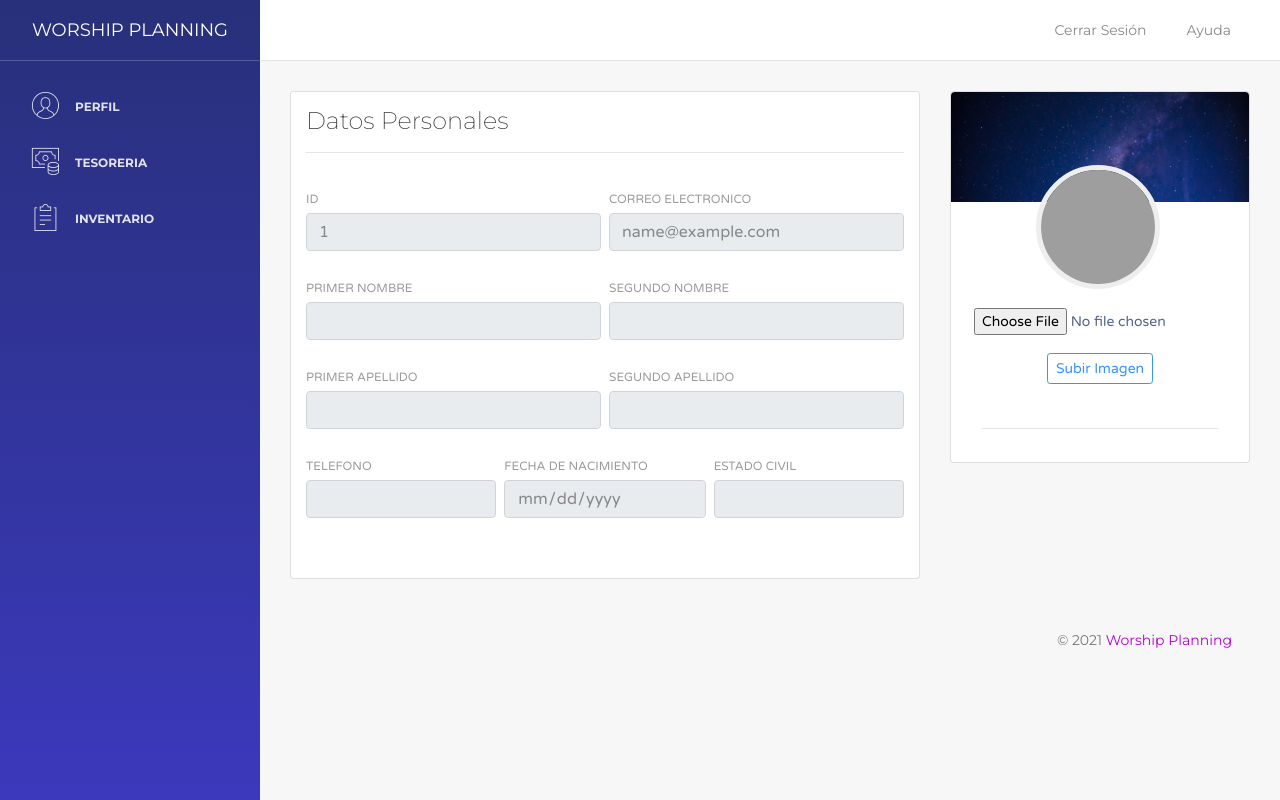
After one commit to Chucklagos/Worship-Planning, a PHP site: page /src/perfilTesorero.php in a window 1280 px wide. The commit adds this page. Run offline with PHP 8.4, Linux system fonts and the light colour scheme; the visitor is signed in with stand-in values (Sample User, id 1); data that the repository does not hold is empty; some libraries are stand-ins or nearby versions; grey boxes are pictures that could not be loaded.

Commit message:
Rol de tesorero agregado e implementado

```diff
--- a/src/editarMiembros.php
+++ b/src/editarMiembros.php
@@ -230,6 +230,7 @@ if(isset($_POST['Actualizar']) && $_POST['lugarBautismo']!=$row['lugarBautismo']
 												<select  class="form-control" id="rolUsuario" name="rolUsuario">
 													<option value="admin"   <?php if($rolUsuario=='admin') echo 'selected'; ?>>Admin</option>
 													<option value="lider"   <?php if($rolUsuario=='lider') echo 'selected'; ?>>Lider</option>
+													<option value="tesorero" <?php if($rolUsuario=='tesorero') echo 'selected'; ?>>Tesorero</option>
 													<option value="miembro" <?php if($rolUsuario=='miembro') echo 'selected'; ?>>Miembro</option>
 												</select>
 											</div>
--- /dev/null
+++ b/src/include/panelT.php
@@ -0,0 +1,45 @@
+<div class="sidebar" data-image="">
+            <!--
+        Tip 1: You can change the color of the sidebar using: data-color="purple | blue | green | orange | red"
+
+        Tip 2: you can also add an image using data-image tag
+    -->
+            <div class="sidebar-wrapper">
+                <div class="logo">
+                    <a href="#" class="simple-text">
+                        Worship Planning
+                    </a>
+                </div>
+                <ul class="nav">
+                    <li class="nav-item">
+                        <a class="nav-link" href="perfilTesorero.php" >
+                        <i class="nc-icon nc-circle-09"></i>
+                            <p>Perfil</p>
+                        </a>
+                    </li>
+                    <li>
+                        <a class="nav-link" href="tesoreria.php">
+                        <i class="nc-icon nc-money-coins"></i>
+                            <p>Tesoreria</p>
+                        </a>
+                    </li>
+                    <li>
+                        <a class="nav-link" href="inventario.php">
+                        <i class="nc-icon nc-notes"></i>
+                            <p>Inventario</p>
+                        </a>
+                    </li>
+                    <!--li>
+                        <a class="nav-link" href="#">
+                        <i class="nc-icon nc-layers-3"></i>
+                            <p>Discipulado</p>
+                        </a>
+                    </li-->
+
+                </ul>
+
+
+
+
+            </div>
+        </div>
--- /dev/null
+++ b/src/perfilTesorero.php
@@ -0,0 +1,282 @@
+<?php
+session_start();
+
+
+include ('db/conexion.php');
+$iden=$_SESSION['identidad'];
+$consulta= "SELECT * FROM usuario WHERE idUsuario=$iden ";
+$resultado= mysqli_query($conexion,$consulta);
+if(mysqli_num_rows($resultado)==1){
+   $row=mysqli_fetch_array($resultado);
+   $contrasena=$row['contrasena'];
+   $primerNombre=$row['primerNombre'];
+   $segundoNombre=$row['segundoNombre'];
+   $primerApellido=$row['primerApellido'];
+   $segundoApellido=$row['segundoApellido'];
+   $telefono=$row['telefono'];
+   $rolUsuario=$row['rolUsuario'];
+   /*$fechaConversion=$row['fechaConversion'];*/
+   /*$fechaBautismo=$row['fechaBautismo'];*/
+   $estadoCivil=$row['estadoCivil'];
+   /*$lugarBautismo=$row['lugarBautismo'];*/
+}
+
+
+
+$varsession=$_SESSION['email'];
+$rolsession=$_SESSION['rolUsuario'];
+if($varsession==null || $varsession== ''){
+  header('location:accesoDenegado.php');
+  die();
+}
+if ($rolsession=='miembro') {
+  header('location: accesoRestringido.php');
+  die();
+}
+?>
+<!DOCTYPE html>
+<html lang="en">
+<head>
+  <?php include 'include/head.php'; ?>
+</head>
+<body>
+    <div class="wrapper">
+        <?php include 'include/panelT.php'; ?>
+        <div class="main-panel">
+            <!-- Navbar -->
+            <nav class="navbar navbar-expand-lg " color-on-scroll="500">
+            <!--<a class="navbar-brand" href="">Bienvenido(a): <?php echo $_SESSION['primerNombre'];?> </a>-->
+
+
+
+                <div class="container-fluid">
+                    <a class="navbar-brand" href="">  </a>
+                    <button href="" class="navbar-toggler navbar-toggler-right" type="button" data-toggle="collapse" aria-controls="navigation-index" aria-expanded="false" aria-label="Toggle navigation">
+                        <span class="navbar-toggler-bar burger-lines"></span>
+                        <span class="navbar-toggler-bar burger-lines"></span>
+                        <span class="navbar-toggler-bar burger-lines"></span>
+                    </button>
+                    <div class="collapse navbar-collapse justify-content-end" id="navigation">
+                        <ul class="nav navbar-nav mr-auto">
+
+                        </ul>
+                        <ul class="navbar-nav ml-auto">
+                            <li class="nav-item">
+                                <a class="nav-link" href="#pablo">
+                                    <span class="no-icon"></span>
+                                </a>
+                            </li>
+
+                            <li class="nav-item">
+                                <a class="nav-link" href="cerrar_session.php">
+                                    <span class="no-icon">Cerrar Sesión</span>
+                                </a>
+                                <a class="nav-link" href="manual_de_usuario.php">
+                                    <span class="no-icon">Ayuda</span>
+                                </a>
+                            </li>
+                        </ul>
+                    </div>
+                </div>
+            </nav>
+            <!-- End Navbar -->
+            <div class="content">
+                <div class="container-fluid">
+                    <div class="row">
+                        <div class="col-md-8">
+
+                            <div class="card">
+                                <div class="card-header">
+                                    <h4 class="card-title">Datos Personales</h4>
+                                    <hr>
+                                </div>
+                                <div class="card-body">
+                                    <form>
+                                        <div class="row">
+                                            <div class="col-md-6 pr-1">
+                                                <div class="form-group">
+                                                    <label>ID</label>
+                                                    <input type="text" class="form-control" disabled="" placeholder="" value="<?php echo $_SESSION['identidad'] ?>">
+                                                </div>
+                                            </div>
+                                            <div class="col-md-6 pl-1">
+                                                <div class="form-group">
+                                                    <label for="exampleInputEmail1"  >Correo electronico</label>
+                                                    <input type="email" class="form-control" value= "<?php echo $_SESSION['email'] ?>" disabled="">
+                                                </div>
+                                            </div>
+
+                                        </div>
+                                        <div class="row">
+                                            <div class="col-md-6 pr-1">
+                                                <div class="form-group">
+                                                    <label>Primer Nombre</label>
+                                                    <input type="text" class="form-control" placeholder="" value="<?php echo $primerNombre ?>" disabled="">
+                                                </div>
+                                            </div>
+                                            <div class="col-md-6 pl-1">
+                                                <div class="form-group">
+                                                    <label>Segundo Nombre</label>
+                                                    <input type="text" class="form-control" placeholder="" value="<?php echo $segundoNombre ?>" disabled="">
+                                                </div>
+                                            </div>
+                                        </div>
+                                        <div class="row">
+                                            <div class="col-md-6 pr-1">
+                                                <div class="form-group">
+                                                    <label>Primer Apellido</label>
+                                                    <input type="text" class="form-control" placeholder="" value="<?php echo $primerApellido ?>" disabled="">
+                                                </div>
+                                            </div>
+                                            <div class="col-md-6 pl-1">
+                                                <div class="form-group">
+                                                    <label>Segundo Apellido</label>
+                                                    <input type="text" class="form-control" placeholder="" value="<?php echo $segundoApellido ?>" disabled="">
+                                                </div>
+                                            </div>
+                                        </div>
+
+
+                                        <div class="row">
+                                            <div class="col-md-4 pr-1">
+                                                <div class="form-group">
+                                                    <label>Telefono</label>
+                                                    <input type="text" class="form-control" placeholder="" value="<?php echo $telefono ?>" disabled="">
+                                                </div>
+                                            </div>
+                                            <div class="col-md-4 px-1">
+                                                <div class="form-group">
+                                                    <label>Fecha de Nacimiento</label>
+                                                    <input type="date" class="form-control" placeholder="" value="<?php echo $_SESSION['fechaNacimiento'] ?>" disabled="">
+                                                </div>
+                                            </div>
+                                            <div class="col-md-4 pl-1">
+                                                <div class="form-group">
+                                                    <label>Estado Civil</label>
+                                                    <input type="text" class="form-control" placeholder="" value="<?php echo $estadoCivil;?>" disabled="">
+                                                </div>
+                                            </div>
+                                        </div>
+                                        <div class="row">
+                                            <div class="col-md-12">
+                                                <div class="form-group">
+
+                                                </div>
+                                            </div>
+                                        </div>
+
+                                        <div class="clearfix"></div>
+                                    </form>
+                                </div>
+                            </div>
+                        </div>
+                        <div class="col-md-4" >
+                            <div class="card card-user">
+                                <div class="card-image">
+                                    <img src="../assets/img/imagenPerfil.jpg" alt="...">
+                                </div>
+                                <div class="card-body">
+                                    <div class="author">
+                                                <br>
+                                            <a href="#">
+                                              <!--Extraer Foto de Usuario de la carpeta de Fotos-->
+                                              <?php $rid = $_SESSION['identidad'];
+                                                    $ruta = "imagenperfil/".$rid.'.jpg';
+                                                   // $fichero = $ruta.basename($_FILES['imagen']['name']);
+                                               ?>
+                                                <img class="avatar border-gray" src="<?php echo "$ruta"; ?>" alt="">
+
+                                            </a>
+                                           <form method="POST" action="" enctype="multipart/form-data">
+                                            <input type="file" name="imagen" class="form-control-file form-control-sm"><br>
+                                            <input type="submit" name="subir" value="Subir Imagen" class="btn btn-outline-primary btn-sm"><br><br>
+                                           </form>
+                                           <?php
+                                           if(isset($_POST['subir'])){
+                                               $ruta = "imagenperfil/";
+                                               $fichero = $ruta.basename($_FILES['imagen']['name']);
+                                               $rut = $_SESSION['identidad'].".jpg";
+                                               if(move_uploaded_file($_FILES['imagen']['tmp_name'], $ruta.$_SESSION['identidad'].".jpg")){
+
+                                                 require("db/conexion.php");
+                                                 $insertar = $conexion->query("UPDATE usuario SET imagen = '$rut' WHERE identidad ='".$_SESSION['identidad']."' ");
+
+
+                                               }
+
+                                           }
+                                           ?>
+                                            <br>
+                                            <h5 class="title"><?php echo $primerNombre;?></h5>
+                                            <hr>
+                                            <br>
+                                            <a href="#">
+                                                <h6 class="title"><?php echo $rolUsuario; ?></h6>
+                                            </a>
+                                    </div>
+                                </div>
+                            </div>
+                        </div>
+
+                        <!--div class="col-auto  col-md-12" >
+                            <br>
+                            <div class="card">
+                                <div class="card-header">
+                                    <h5 class="card-title">Información Ministerial</h5>
+                                    <hr>
+                                </div>
+
+                                <div class="card-body">
+                                    <form>
+                                        <div class="row">
+                                            <div class="col-md-4 pr-1">
+                                                <div class="form-group">
+                                                    <label>Cargo</label>
+                                                    <input type="text" class="form-control" placeholder="" value="<?php echo $rolUsuario ?>" disabled="">
+                                                </div>
+                                            </div>
+                                            <div class="col-md-4 px-1">
+                                                <div class="form-group">
+                                                    <label >Fecha de Conversión</label>
+                                                    <input type="date" class="form-control" value= "<?php echo $fechaConversion?>" >
+                                                </div>
+                                            </div>
+                                            <div class="col-md-4 pl-1">
+                                                <div class="form-group">
+                                                    <label>Fecha de Bautismo</label>
+                                                    <input type="date" class="form-control" placeholder="" value="<?php echo $fechaBautismo;?>">
+                                                </div>
+                                            </div>
+                                        </div>
+                                        <div class="row">
+                                            <div class="col-md-4 pr-1">
+                                                 <div class="form-group">
+                                                    <label>Lugar Bautismo</label>
+                                                    <input type="text" class="form-control" placeholder="" value="<?php echo $lugarBautismo ?>" disabled="">
+                                                </div>
+                                            </div>
+                                        </div>
+
+                                        <br>
+                                        <div class="clearfix"></div>
+                                    </form>
+
+                                </div>
+                            </div>
+                        </div-->
+
+
+
+                    </div>
+                </div>
+                <?php include('include/footer.php') ?>
+            </div>
+        </div>
+    </div>
+
+
+
+</body>
+<?php include('include/foot.php') ?>
+
+</html>
--- a/src/validar.php
+++ b/src/validar.php
@@ -47,6 +47,9 @@ if ($filas>0 && ($_SESSION['rolUsuario']=='admin' || $_SESSION['rolUsuario']=='l
     header("location:perfil.php");
 } else if ($filas>0 && $_SESSION['rolUsuario']=='miembro') {
     header("location:perfilBasico.php");
+  }
+    else if ($filas>0 && $_SESSION['rolUsuario']=='tesorero'){
+    header("location:perfilTesorero.php");
 } else {
     ?>
     <?php
```
Also changed, not shown: src/inventario.php (+6 -1 lines), src/membresia.php (+68 -0 lines), src/tesoreria.php (+7 -1 lines).
